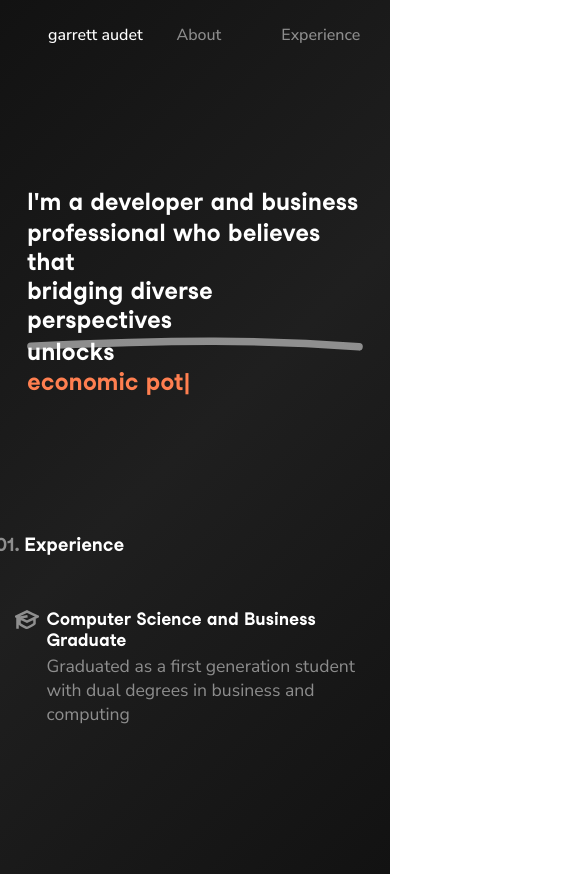
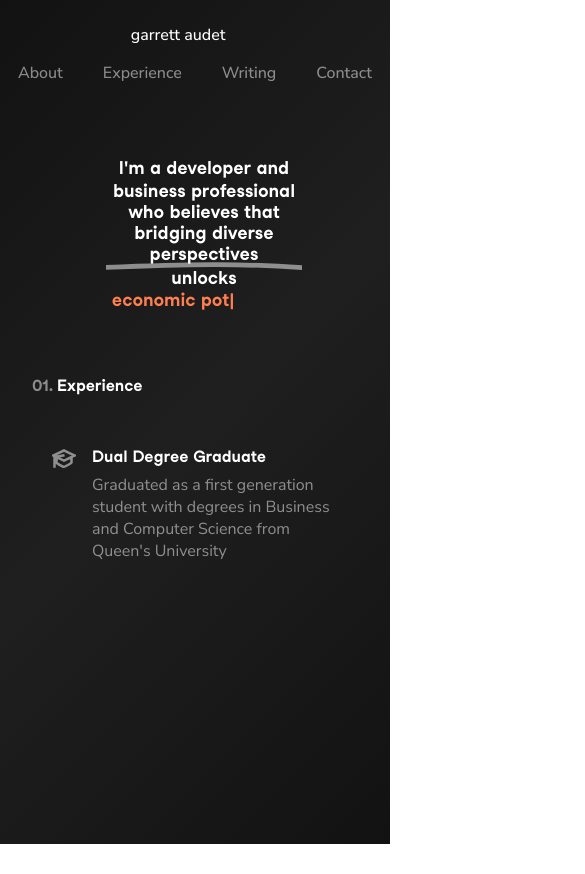
Before and after one commit to GarrettAudet/PersonalWebsite, a React (Create React App) app: page / in a window 390 px wide. Shown: the whole page, 585 px wide, since content can reach past the window. After the commit the page ends 844 px from the top, so only its background shows below. Built offline with nearby package versions, Linux system fonts and the light colour scheme; a web font is replaced by a local one.

Commit message:
Updated ExperienceSection component to handle svg color parameters

```diff
--- a/src/App.css
+++ b/src/App.css
@@ -74,3 +74,66 @@ body {
     transform: rotate(360deg);
   }
 }
+
+@media (max-width: 840px) {
+  .logo {
+    justify-content: center;
+    width: 48px;
+  }
+
+  .header-container {
+    margin: 3em 1.5em !important;
+  }
+
+  .header {
+    flex-direction: column !important;
+    gap: 1em;
+    align-items: center;
+  }
+
+  .header-container h2 {
+    font-size: 1.125em !important;
+    padding-left: 2em;
+  }
+
+  .experienceTitle,
+  .experienceDescription,
+  .sectionTitle {
+    font-size: 1rem !important;
+  }
+
+  .header-right {
+    gap: 40px !important;
+  }
+}
+
+@media (max-width: 700px) {
+  .logo {
+    width: 4rem;
+  }
+
+  .sectionContent {
+    padding-left: 1em !important;
+  }
+}
+
+@media (max-width: 500px) {
+  .logo {
+    width: 4rem;
+  }
+
+  .experienceTitle,
+  .experienceDescription,
+  .sectionTitle {
+    font-size: 1rem !important;
+  }
+
+  .header-right {
+    gap: 40px !important;
+  }
+
+  .header-container h2 {
+    font-size: 1.125em !important;
+    padding-left: 1em;
+  }
+}
--- a/src/ExperienceSection/ExperienceSection.js
+++ b/src/ExperienceSection/ExperienceSection.js
@@ -8,9 +8,10 @@ function ExperienceSection({ number, text }) {
         <div className="ExperienceSection">
             <h3 className="flex sectionTitle"><span>{number}&nbsp;</span> {text}</h3>
             <SectionContent
-                title="Computer Science and Business Graduate"
-                description="Graduated as a first generation student with dual degrees in business and computing"
+                title="Dual Degree Graduate"
+                description="Graduated as a first generation student with degrees in Business and Computer Science from Queen's University"
                 LogoComponent={EducationLogo}
+                svgColor="rgb(144, 245, 244)"
             />
         </div>
     );
--- a/src/Header/Header.css
+++ b/src/Header/Header.css
@@ -72,12 +72,15 @@
     gap: 60px;
 }
 
-.header-right div {
+.header-right div,
+.header-right a {
+    color: white;
     opacity: 0.5;
     transition: color 0.3s ease;
 }
 
-.header-right div:hover {
+.header-right div:hover,
+.header-right a:hover {
     opacity: 1 !important;
     color: white;
 }
--- a/src/Header/Header.js
+++ b/src/Header/Header.js
@@ -14,7 +14,7 @@ function Header () {
             <div className="header-right">
                 <div>About</div>
                 <div>Experience</div>
-                <div>Writing</div>
+                <a href="https://garrett-audet.medium.com/">Writing </a>
                 <div>Contact</div>
             </div>
       </div>
--- a/src/Section-Content/Section-Content.css
+++ b/src/Section-Content/Section-Content.css
@@ -4,7 +4,7 @@ a {
 
 a h3 {
     margin-top: 0rem;
-    margin-bottom: .25rem;
+    margin-bottom: .5rem;
 }
 
 a p {
@@ -18,7 +18,9 @@ img {
 }
 
 .logo {
+    display: flex;
     width: 4rem;
+    justify-content: center;
 }
 
 .section-link {
@@ -28,14 +30,14 @@ img {
     background-color: transparent;
     transition: background-color 0.1s ease, transform 0.1s ease, color 0.1s ease;
     color: white;
-    max-width: 100%;
+    max-width: 50em;
     white-space: normal;
     word-wrap: break-word;
 }
 
 .section-link:hover {
-    background-color: rgb(30, 30, 30, 0.5);
-    color: rgb(144, 245, 244);
+    background-color: rgb(50, 50, 50, 0.5);
+    /* color: rgb(144, 245, 244); */
 }
 
 .section-link .svg-logo {
@@ -53,3 +55,7 @@ img {
 .experienceDescription {
     margin: 0;
 }
+
+.sectionContent {
+    padding-left: .75em;
+}
--- a/src/Section-Content/Section-Content.js
+++ b/src/Section-Content/Section-Content.js
@@ -14,7 +14,7 @@ function SectionContent({ title, description, LogoComponent }) {
             <div className={`logo ${isHovered ? 'hovered' : ''}`}>
                 <LogoComponent className="svg-logo" />
             </div>
-            <div>
+            <div className="sectionContent">
                 <h3 className="experienceTitle">{title}</h3>
                 <p className="experienceDescription">{description}</p>
             </div>
--- a/src/Titlecard/Titlecard.css
+++ b/src/Titlecard/Titlecard.css
@@ -1,4 +1,3 @@
-/* Titlecard.css */
 .header-container {
     padding: 0rem 2rem;
     margin-bottom: 6rem;
@@ -6,13 +5,23 @@
     margin-left: auto;
     margin-right: auto;
     position: relative;
-    display: inline-block;
+    display: flex;
+    justify-content: center;
+    /* Center horizontally */
+    align-items: center;
+    /* Center vertically */
+    flex-direction: column;
+    /* Stack children vertically */
     max-width: 50em;
+    text-align: center;
+    /* Center text */
 }
 
 .Titlecard {
     max-width: 36rem;
     color: white;
+    text-align: center;
+    /* Center text */
 }
 
 .inline-block {
@@ -26,6 +35,10 @@ a {
 .header-container h2 {
     color: white;
     text-decoration: none;
+    text-align: center;
+    /* Center text */
+    margin: 0;
+    /* Reset margin */
 }
 
 .text-decoration {
@@ -38,7 +51,6 @@ a {
     content: '';
     width: 100%;
     height: 30px;
-    /* Adjust height as needed */
     background-image: url('../../public/images/underline.svg');
     background-position: top;
     background-size: cover;
@@ -50,11 +62,12 @@ a {
 
 .text-animation {
     display: inline-block;
-    width: 14em;
-    white-space: nowrap;
+    width: 10.24em;
+    /* Auto width to fit content */
     overflow: hidden;
     vertical-align: bottom;
     text-align: left;
+    /* Align text left */
     animation: blink-caret 0.75s step-end infinite;
     color: #FF7F50;
 }
--- a/src/Titlecard/Titlecard.js
+++ b/src/Titlecard/Titlecard.js
@@ -12,7 +12,7 @@ const TitleCard = () => {
             <TypeAnimation
               sequence={[
                 'economic potential.', 3000,
-                'professional opportunities.', 3000,
+                'career success.', 3000,
                 'individual growth.', 3000
               ]}
               wrapper="span"
```
